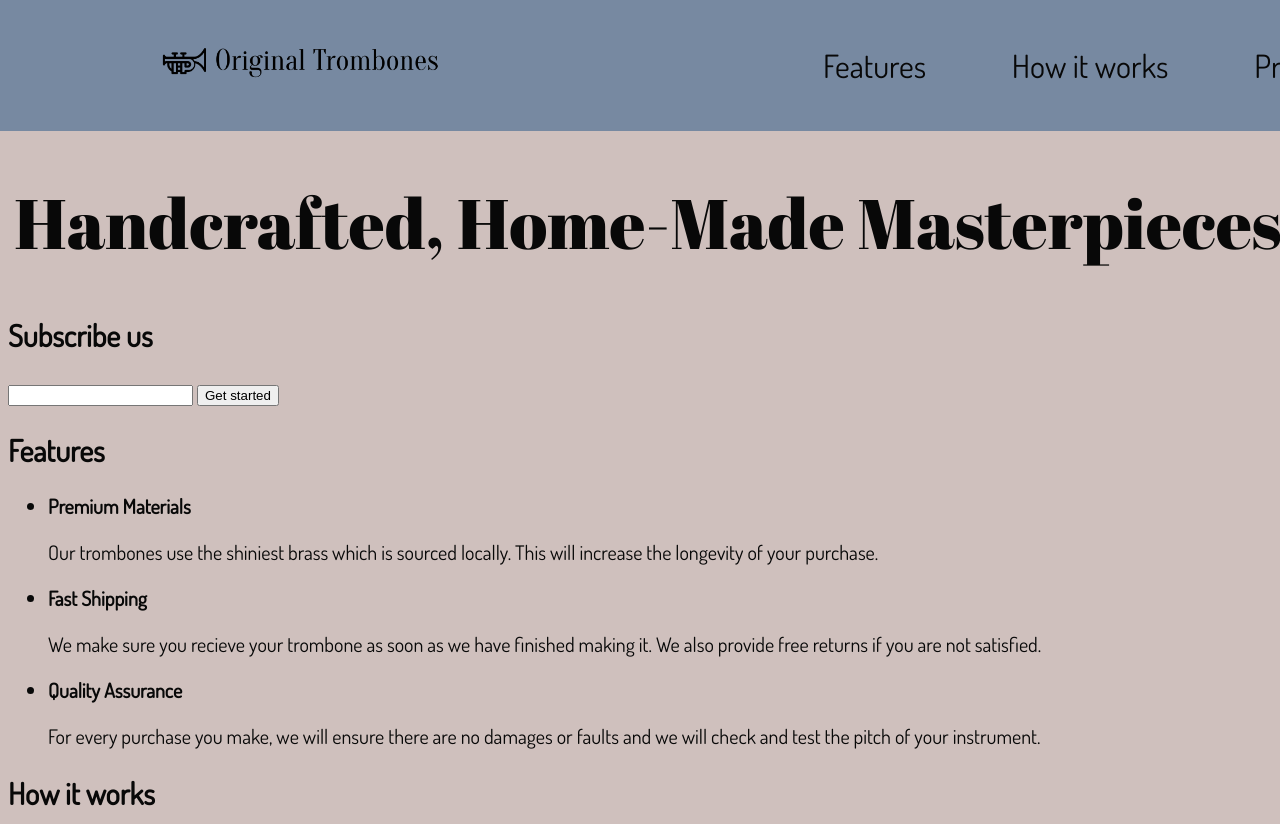
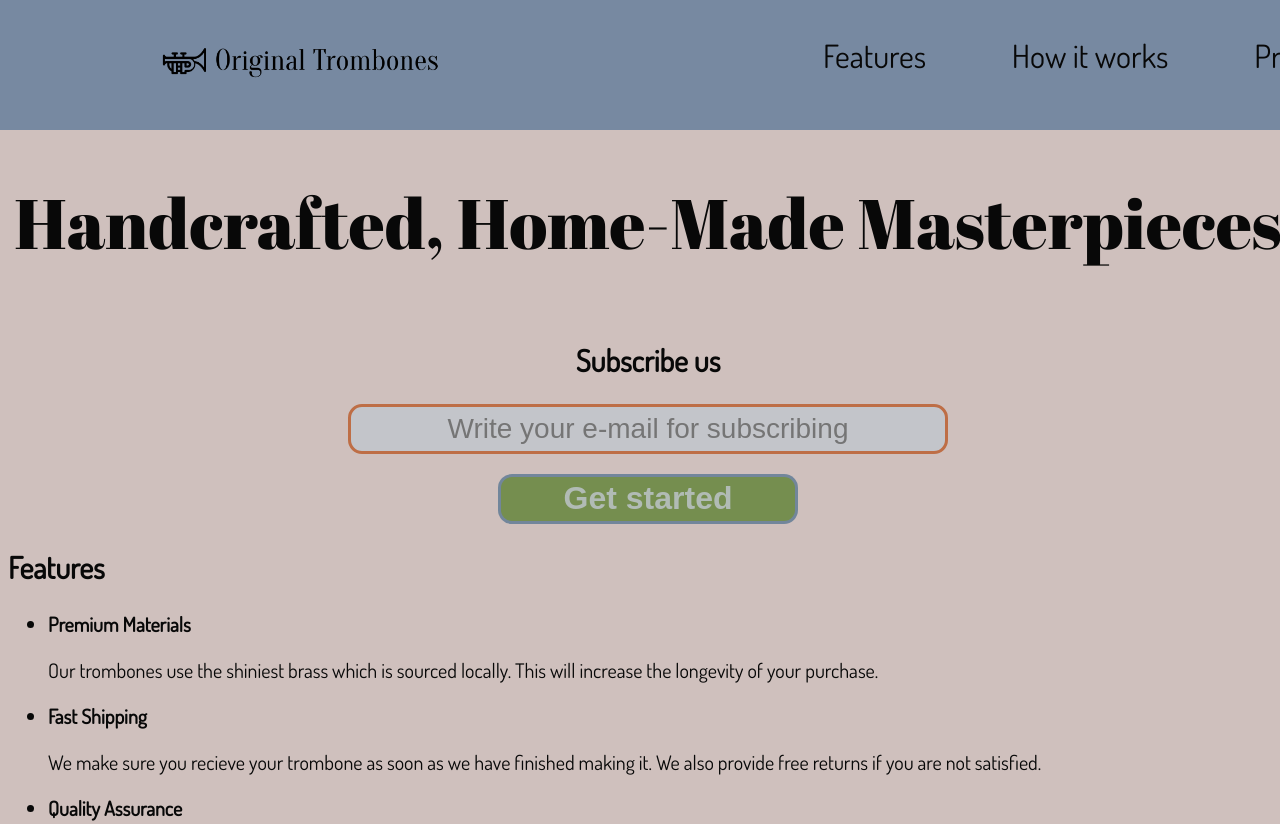
Before and after one commit to tensegrity666/freeCodeCamp.org_landing, a website: page index.html in a window 1280 px wide. Shown: the top 824 px of the page. Drawn offline with Linux system fonts and the light colour scheme.

Commit message:
Adds styles for form

```diff
--- a/css/style.css
+++ b/css/style.css
@@ -1,5 +1,6 @@
 :root {
   --background-color: #CFC0BD;
+  --form-color: rgba(193, 199, 206, 0.8);
   --secondary-color: #BE6E46;
   --main-text: #080808;
   --button-color: #758E4F;
@@ -50,6 +51,7 @@
 .navigation {
   display: flex;
   justify-content: space-around;
+  margin-top: 10px;
 }
 
 .navigation__footer {
@@ -66,10 +68,53 @@
 }
 
 .main-container {
+  display: flex;
+  flex-direction: column;
   max-width: 1600px;
   margin: 0 auto;
 }
 
+.subscribe {
+  display: flex;
+  flex-direction: column;
+  align-items: center;
+}
+
+#form {
+  display: flex;
+  flex-direction: column;
+  align-items: center;
+  justify-content: space-between;
+  width: 400px;
+  height: 120px;
+  margin: 0 auto;
+}
+
+#email {
+  box-sizing: border-box;
+  width: 600px;
+  height: 50px;
+  padding: 0 10px;
+  font-size: 1.4em;
+  background-color: var(--form-color);
+  border: 3px solid var(--secondary-color);
+  border-radius: 14px;
+}
+
+#email::placeholder {
+  text-align: center;
+}
+
+.button {
+  width: 300px;
+  height: 50px;
+  font-size: 1.6em;
+  font-weight: 600;
+  color: var(--form-color);
+  background-color: var(--button-color);
+  border: 3px solid var(--header-footer-color);
+  border-radius: 14px;
+}
 
 
 .footer {
--- a/index.html
+++ b/index.html
@@ -36,12 +36,12 @@
 
   <main class="main-container">
     <h1 class="main-title">Handcrafted, home-made masterpieces</h1>
-    <section>
+    <section class="subscribe">
       <h2>Subscribe us</h2>
       <form id="form" action="https://www.freecodecamp.org/email-submit"
         method="POST">
-        <input id="email" type="email">
-        <button type="submit">Get started</button>
+        <input id="email" type="email" placeholder="Write your e-mail for subscribing">
+        <button class="button" type="submit">Get started</button>
       </form>
     </section>
     <section>
```
